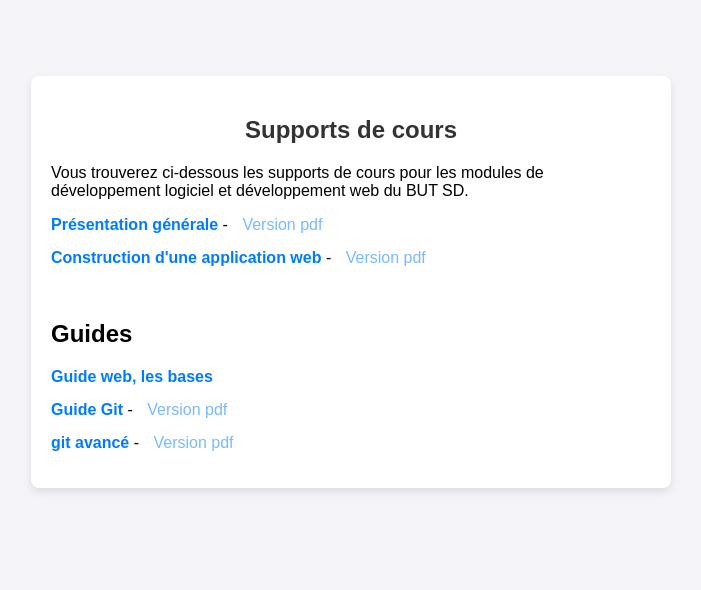
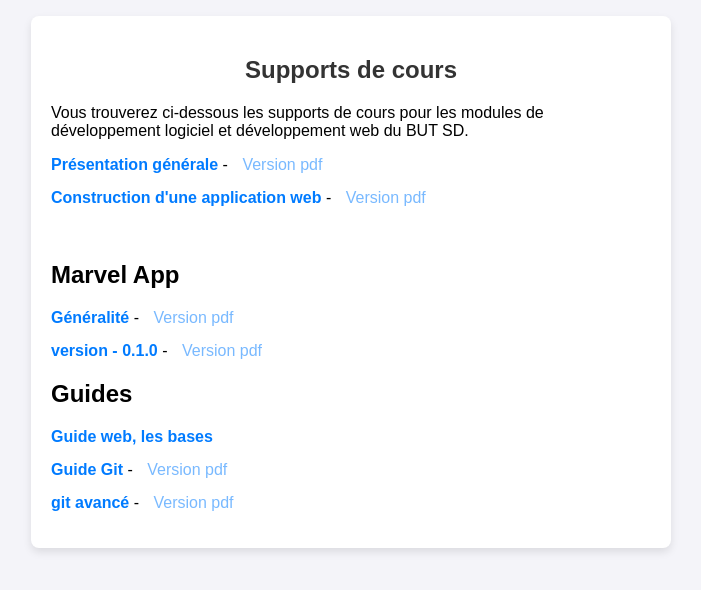
Before and after one commit to but-sd/prez, a website: page index.html in a window 1280 px wide. Shown: the part 118-708 px from the top of the page, without its empty margins (289-990 px from the left). Drawn offline with Linux system fonts and the light colour scheme.

Commit message:
update: add links for Marvel App resources in index.html

```diff
--- a/index.html
+++ b/index.html
@@ -65,6 +65,15 @@
         </li>
     </ul>
     <br>
+    <h2>Marvel App</h2>
+    <ul>
+        <li>
+            <a href="marvel-app.html" target="_blank">Généralité</a> - <a href="marvel-app.pdf" target="_blank">Version pdf</a>
+        </li>
+        <li>
+            <a href="marvel-app-0.1.0.html" target="_blank">version - 0.1.0</a> - <a href="marvel-app-0.1.0.pdf" target="_blank">Version pdf</a>
+        </li>
+    </ul>
 <!--
     <h2>Marvel App</h2>
     <ul>
```
